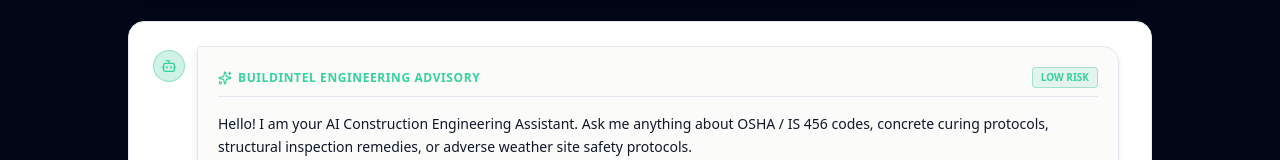
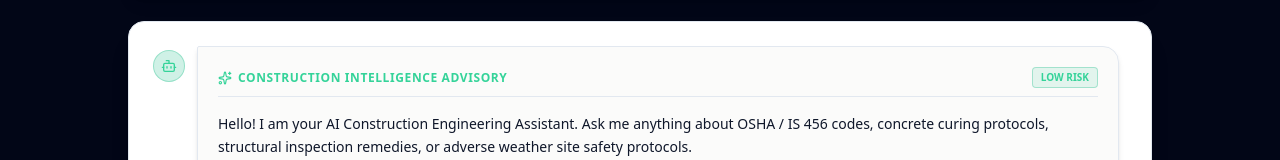
Before and after one commit to Akshgit17/Multimodal-Construction-Intelligence-Platform, a React (Vite) app in the folder frontend/: page / in a window 1280 px wide. Both pictures are taken after a click on the button "AI Assistant". Shown: the part 452-612 px from the top of the page. Built offline with nearby package versions, Linux system fonts and the light colour scheme; no server answers.

Commit message:
refactor: replace BuildIntel AI branding with official project name

```diff
--- a/frontend/src/components/AIAssistant.jsx
+++ b/frontend/src/components/AIAssistant.jsx
@@ -21,7 +21,7 @@
   const [messages, setMessages] = useState([
     {
       role: 'assistant',
-      summary: 'BuildIntel Engineering Advisory',
+      summary: 'Construction Intelligence Advisory',
       risk_level: 'Low',
       response: "Hello! I am your AI Construction Engineering Assistant. Ask me anything about OSHA / IS 456 codes, concrete curing protocols, structural inspection remedies, or adverse weather site safety protocols.",
       findings: [
```
Also changed, not shown: 2 other files (tests, documents, lock files or other folders).
